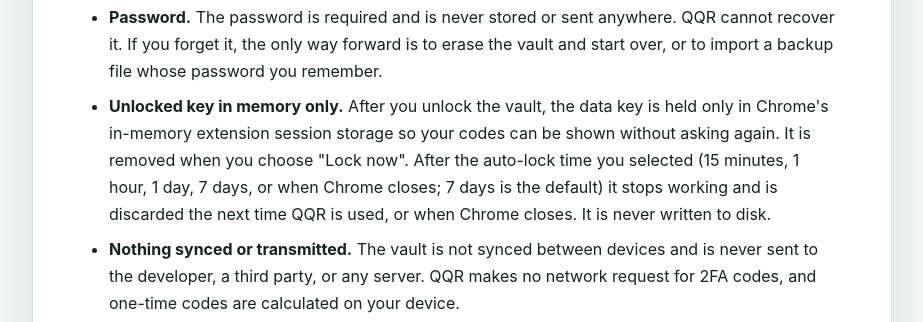
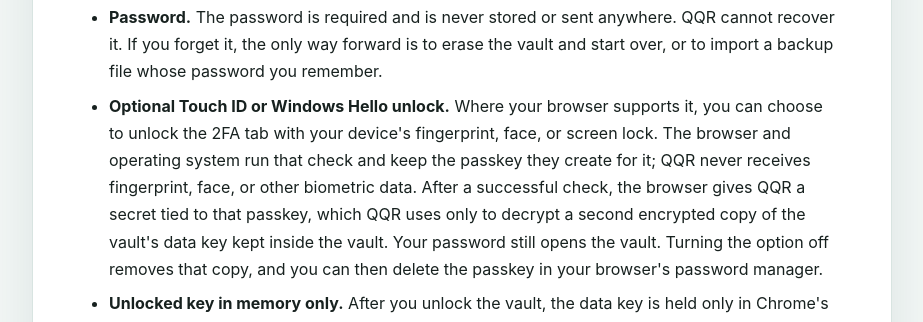
Before and after one commit to pxbao-itus/chrome-extension, a plain HTML site: page qqr/privacy/index.html in a window 1280 px wide. Shown: the part 2248-2570 px from the top of the page, without its empty margins (178-1101 px from the left). Drawn offline with Linux system fonts and the light colour scheme.

Commit message:
Describe optional biometric unlock in the QQR privacy policy

```diff
--- a/qqr/privacy/index.html
+++ b/qqr/privacy/index.html
@@ -136,6 +136,17 @@
                 the vault and start over, or to import a backup file whose password you remember.
               </li>
               <li>
+                <strong>Optional Touch ID or Windows Hello unlock.</strong> Where your browser
+                supports it, you can choose to unlock the 2FA tab with your device's fingerprint,
+                face, or screen lock. The browser and operating system run that check and keep the
+                passkey they create for it; QQR never receives fingerprint, face, or other biometric
+                data. After a successful check, the browser gives QQR a secret tied to that passkey,
+                which QQR uses only to decrypt a second encrypted copy of the vault's data key kept
+                inside the vault. Your password still opens the vault. Turning the option off
+                removes that copy, and you can then delete the passkey in your browser's password
+                manager.
+              </li>
+              <li>
                 <strong>Unlocked key in memory only.</strong> After you unlock the vault, the data
                 key is held only in Chrome's in-memory extension session storage so your codes can
                 be shown without asking again. It is removed when you choose "Lock now". After the
```
